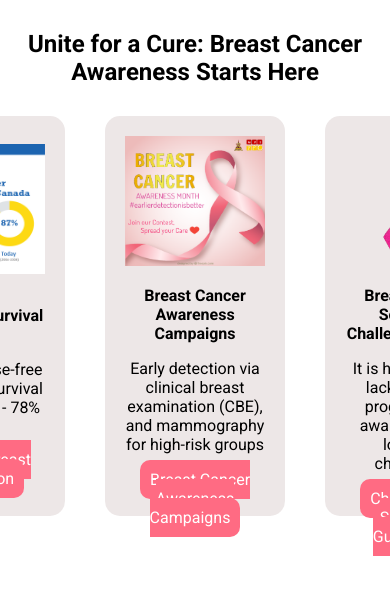
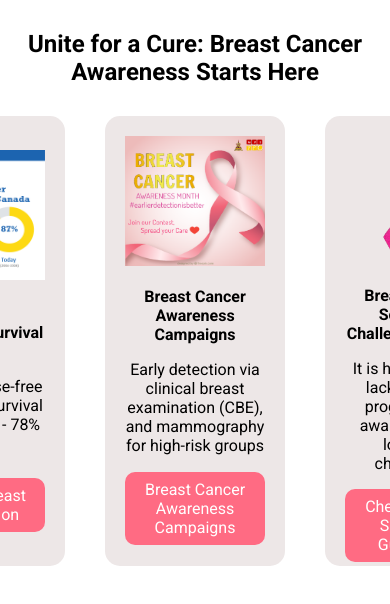
Before and after one commit to JaiIrkal/Semicolons2024-Task, a plain HTML site: page index.html in a window 390 px wide. Shown: the top 604 px of the page. Drawn offline with Linux system fonts and the light colour scheme.

Commit message:
made responsive

```diff
--- a/index.css
+++ b/index.css
@@ -49,6 +49,7 @@ h2{
     padding: 10px;
     border-radius: 10px;
     color: white;
+    display: inline-block;
 }
 
 
@@ -65,3 +66,22 @@ h2{
 .btn-div a:hover{
     background-color: rgb(255, 75, 105);
 }
+
+@media screen and (max-width: 600px) {
+    .btn-div a {
+      padding: 8px 16px; /* Decrease padding for smaller screens */
+    }
+
+    .card-div{
+        height: 450px;
+    }
+
+    .title{
+        text-align: center;
+    }
+
+    .card-container{
+        margin-right: 30px;
+        margin-left: 30px;
+    }
+  }
```
